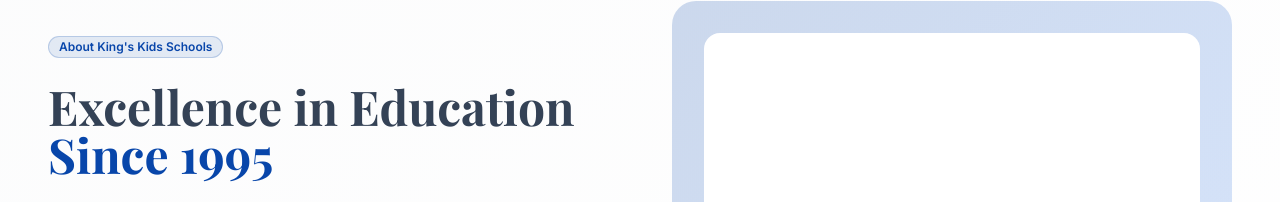
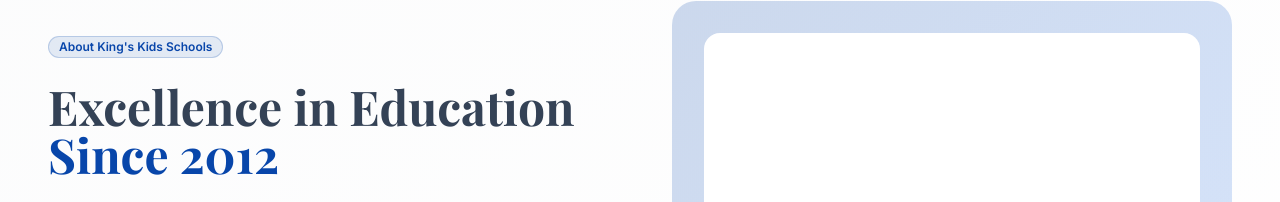
Before and after one commit to jerryplus40/kingskids-gateway-portal-51, a React (Vite) app: page / in a window 1280 px wide. Shown: the part 2140-2342 px from the top of the page. Built offline with nearby package versions, Linux system fonts and the light colour scheme; no server answers.

Commit message:
Update Index.tsx

```diff
--- a/src/pages/Index.tsx
+++ b/src/pages/Index.tsx
@@ -402,7 +402,7 @@ const Index = () => {
               </Badge>
               <h3 className="text-4xl lg:text-5xl font-display font-bold mb-6 text-foreground leading-tight">
                 Excellence in Education
-                <span className="text-primary block">Since 1995</span>
+                <span className="text-primary block">Since 2012</span>
               </h3>
               <p className="text-lg text-muted-foreground mb-8 leading-relaxed">
                 For nearly three decades, King's Kids Schools has been at the forefront of educational excellence,
```
